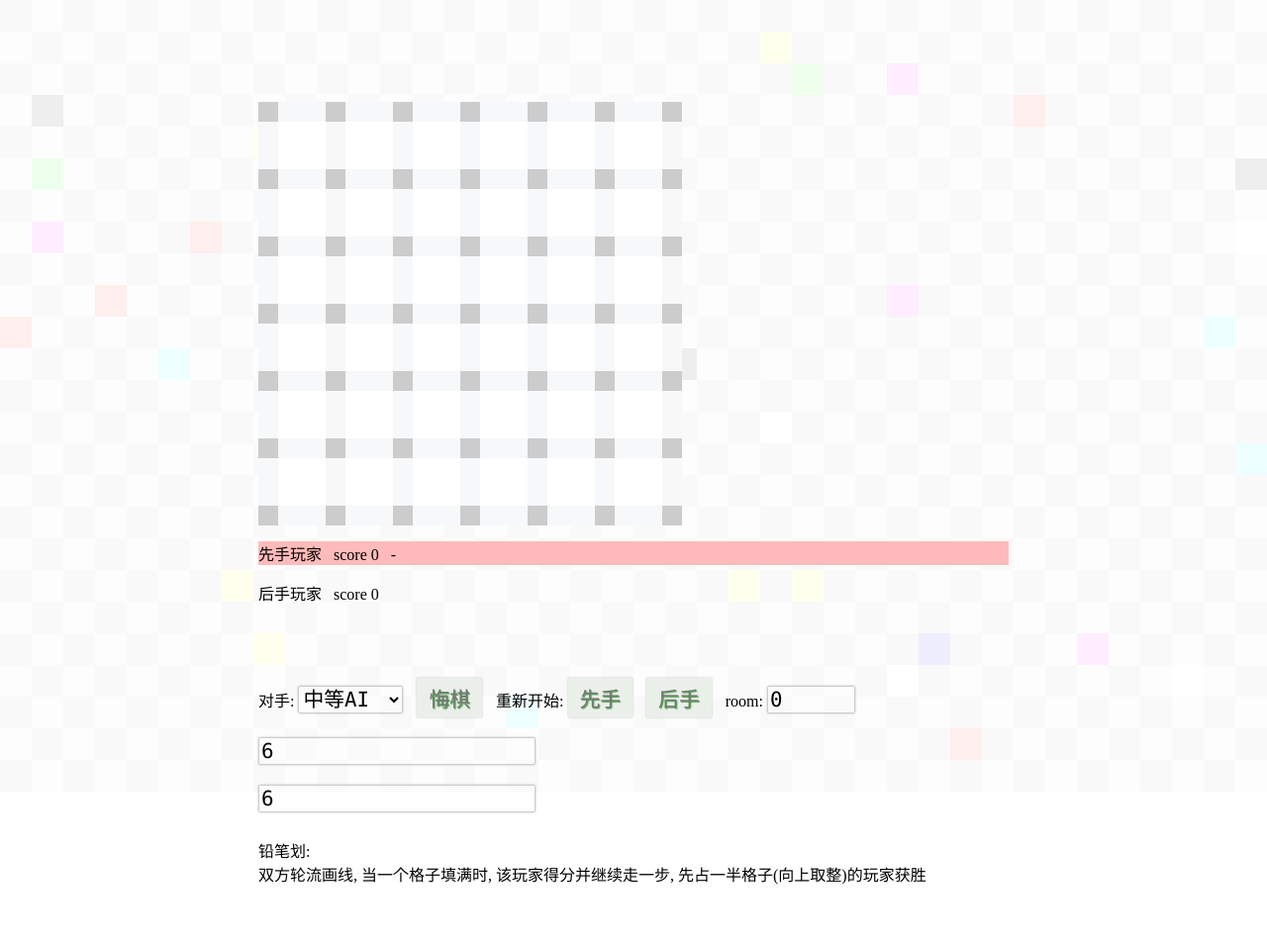
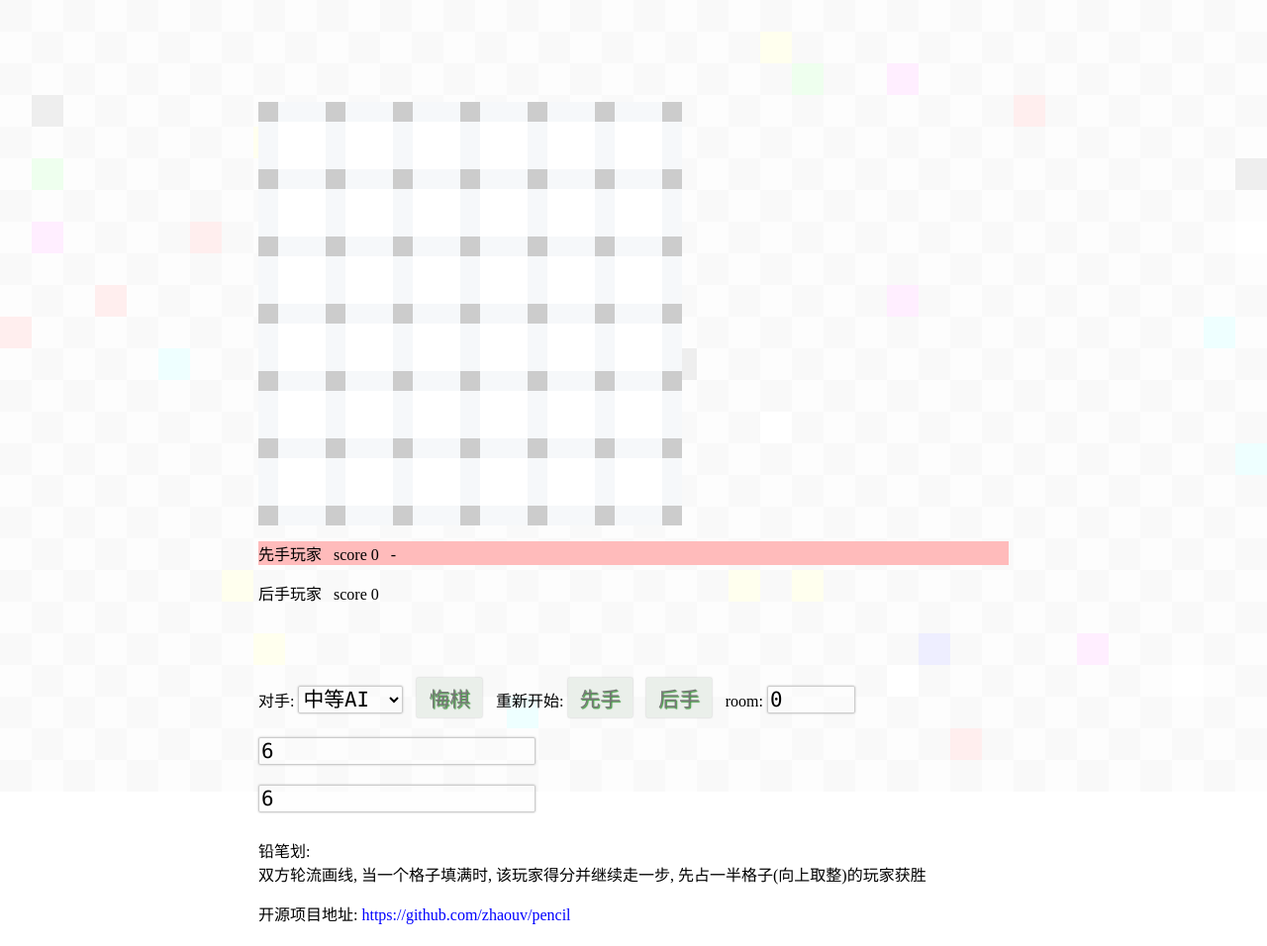
Before and after one commit to zhaouv/pencil, a website: page index.html in a window 1280 px wide. Shown: the whole page at 99% size. Before the commit the page ends 916 px from the top, so only its background shows below. Drawn offline with Linux system fonts and the light colour scheme.

```diff
--- a/index.html
+++ b/index.html
@@ -260,6 +260,7 @@
     <input type="text" id="gy" value="6">
 
     <p>铅笔划: <br>双方轮流画线, 当一个格子填满时, 该玩家得分并继续走一步, 先占一半格子(向上取整)的玩家获胜<p>
+    <p>开源项目地址: <a href="https://github.com/zhaouv/pencil">https://github.com/zhaouv/pencil</a></p>
 </div>
 <!-- content END -->
 
```
